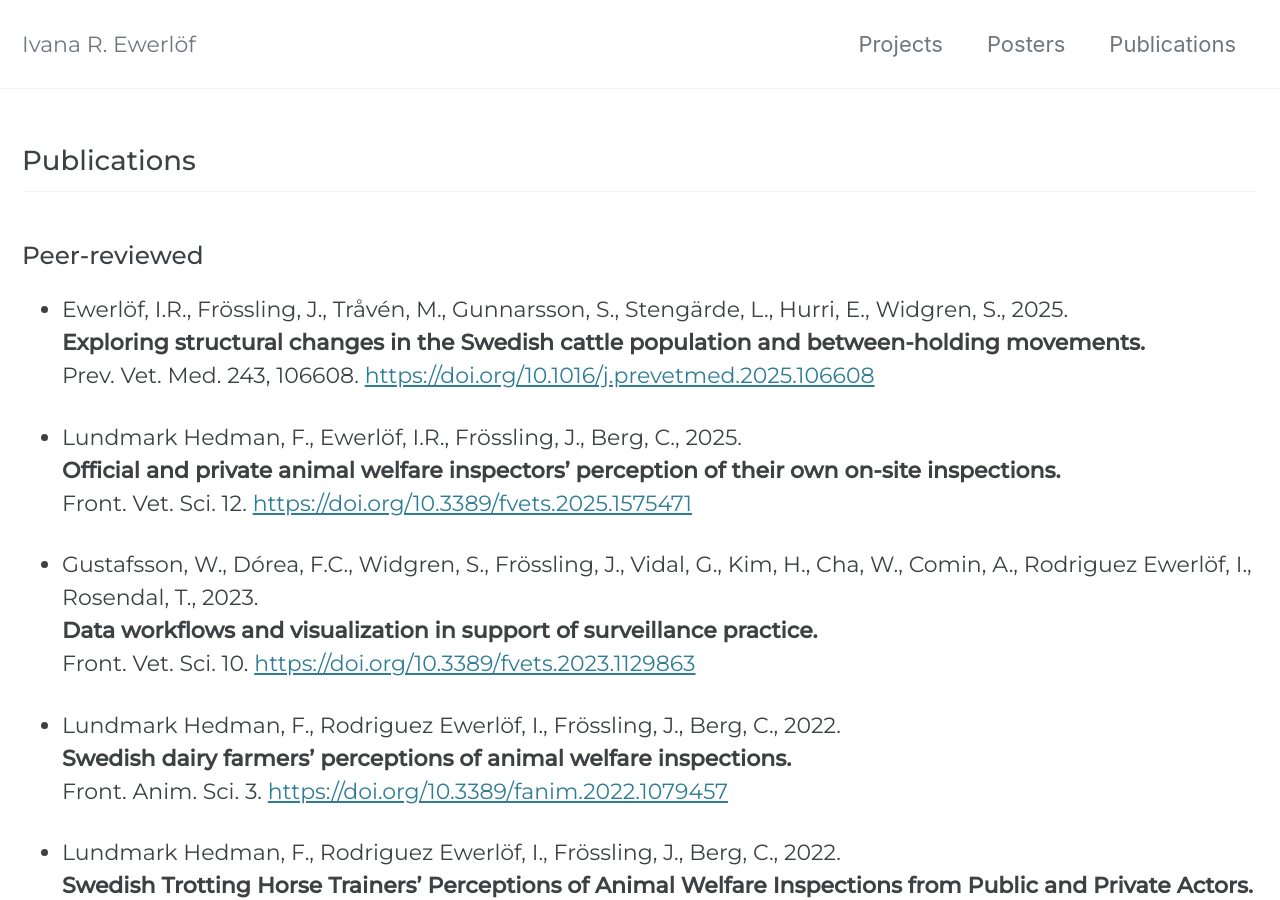
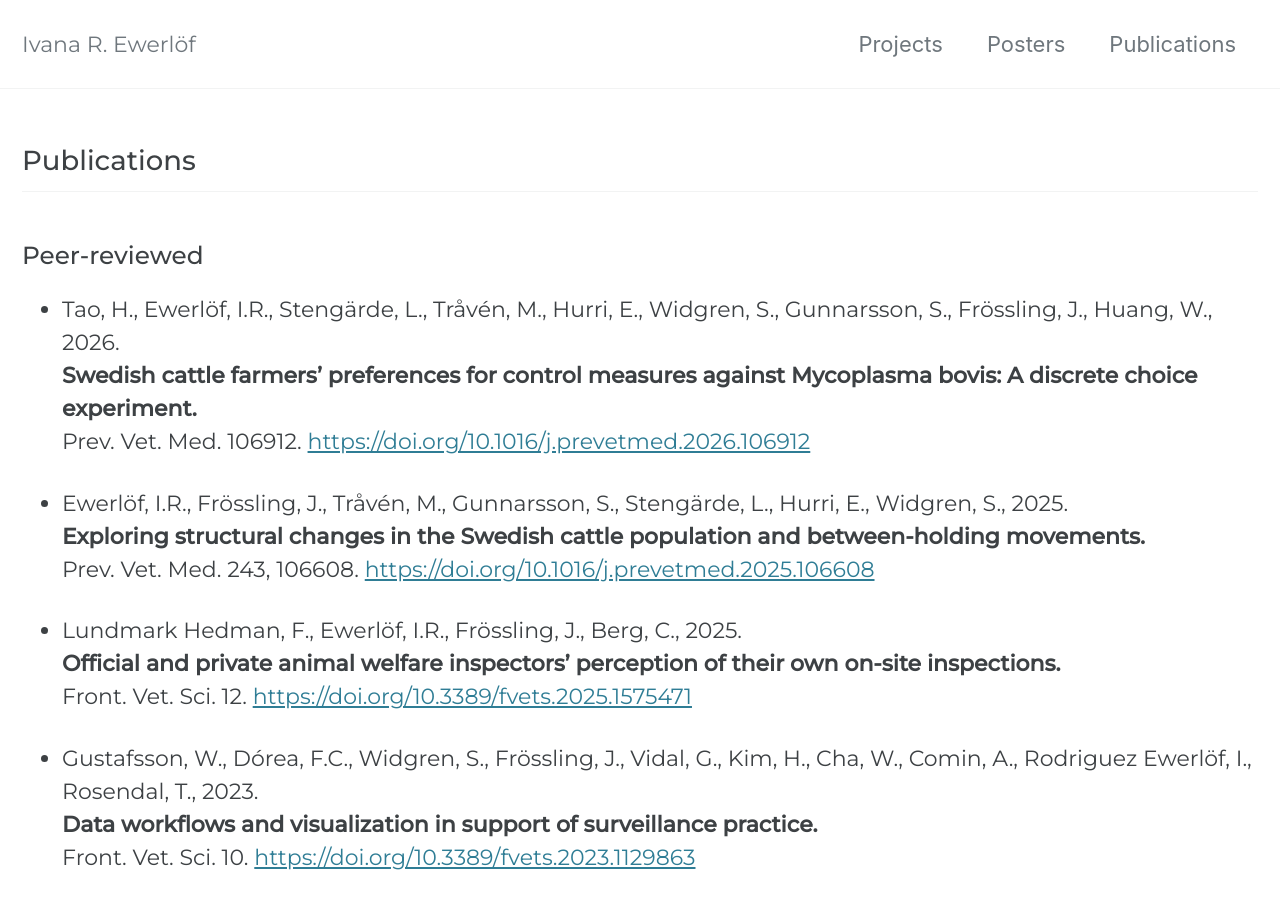
Before and after one commit to irewe/irewe.github.io, a Jekyll site: the page built from _pages/publications.md, in a window 1280 px wide and 900 px high. Built offline with Jekyll 4.4.1, drawn with Linux system fonts in a browser that asks for light colours; cached includes are drawn as plain includes.

Commit message:
add publication

```diff
--- a/_pages/publications.md
+++ b/_pages/publications.md
@@ -8,6 +8,10 @@ author_profile: FALSE
 ## Publications
 
 ### Peer-reviewed
+* Tao, H., Ewerlöf, I.R., Stengärde, L., Tråvén, M., Hurri, E., Widgren, S., Gunnarsson, S., Frössling, J., Huang, W., 2026.
+**Swedish cattle farmers’ preferences for control measures against Mycoplasma bovis: A discrete choice experiment.**
+Prev. Vet. Med. 106912. <a href="https://doi.org/10.1016/j.prevetmed.2026.106912" target="_blank" rel="noopener">https://doi.org/10.1016/j.prevetmed.2026.106912</a>
+
 * Ewerlöf, I.R., Frössling, J., Tråvén, M., Gunnarsson, S., Stengärde, L., Hurri, E., Widgren, S., 2025.
 **Exploring structural changes in the Swedish cattle population and between-holding movements.**
 Prev. Vet. Med. 243, 106608. <a href="https://doi.org/10.1016/j.prevetmed.2025.106608" target="_blank" rel="noopener">https://doi.org/10.1016/j.prevetmed.2025.106608</a>
```
